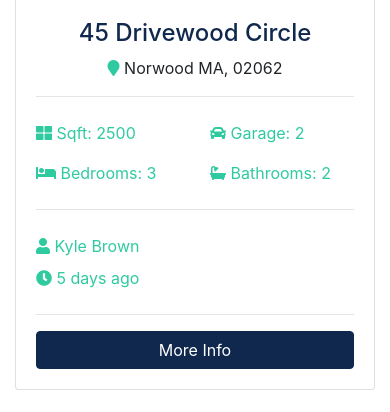
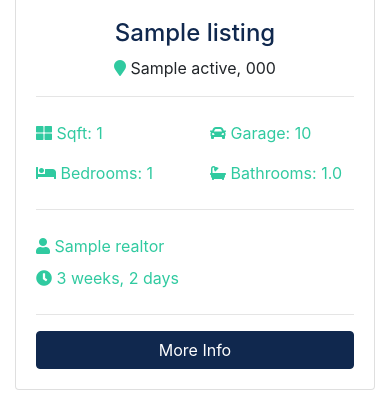
Before and after one commit to IamOmaR22/Real-Estate-Project-with-Django-PostgreSQL, a Django app: page / in a window 390 px wide. Shown: the part 1194-1606 px from the top of the page. Run offline with Django 3.2, Linux system fonts and the light colour scheme; tables that the repository leaves empty hold one stand-in row (values such as "Sample post"); some libraries are stand-ins or nearby versions.

Commit message:
Dynamic Home and About Page

```diff
--- a/pages/views.py
+++ b/pages/views.py
@@ -1,10 +1,31 @@
 from django.shortcuts import render
+from django.http import HttpResponse
+from listings.models import Listing
+from realtors.models import Realtor
 
-from django.http import HttpResponse
 # Create your views here.
 
 def index(request):
-    return render(request, 'pages/index.html')
+
+    listings = Listing.objects.order_by('-list_date').filter(is_published=True)[:3]
+
+    context = {
+        'listings': listings
+    }
+
+    return render(request, 'pages/index.html', context)
+
 
 def about(request):
-    return render(request, 'pages/about.html')
+    # Get all realtors
+    realtors = Realtor.objects.order_by('-hire_date')
+
+    # Get MVP (Seller of the month)
+    mvp_realtors = Realtor.objects.all().filter(is_mvp=True)
+
+    context = {
+        'realtors': realtors,
+        'mvp_realtors': mvp_realtors
+    }
+
+    return render(request, 'pages/about.html', context)
--- a/templates/pages/index.html
+++ b/templates/pages/index.html
@@ -1,6 +1,6 @@
 {% extends 'base.html' %}
 
-{% load static %}
+{% load humanize %}  <!-- Humanize used to customize date, price etc -->
 
 {% block content %}
 
@@ -133,138 +133,64 @@
     <div class="container">
       <h3 class="text-center mb-3">Latest Listings</h3>
       <div class="row">
-        <!-- Listing 1 -->
+
+
+          {% if listings %}
+
+              {% for listing in listings %}
                 <div class="col-md-6 col-lg-4 mb-4">
                   <div class="card listing-preview">
-            <img class="card-img-top" src="assets/img/homes/home-1.jpg" alt="">
+                    <img class="card-img-top" src="{{ listing.photo_main.url }}" alt="">
                     <div class="card-img-overlay">
                       <h2>
-                <span class="badge badge-secondary text-white">$490,000</span>
+                        <span class="badge badge-secondary text-white">${{ listing.price | intcomma }}</span>   <!-- Humanize used to customize date, price etc -->
                       </h2>
                     </div>
                     <div class="card-body">
                       <div class="listing-heading text-center">
-                <h4 class="text-primary">45 Drivewood Circle</h4>
+                        <h4 class="text-primary">{{ listing.title }}</h4>
                         <p>
-                  <i class="fas fa-map-marker text-secondary"></i> Norwood MA, 02062</p>
+                          <i class="fas fa-map-marker text-secondary"></i> {{ listing.city }} {{ listing.state }}, {{ listing.zipcode }}</p>
                       </div>
                       <hr>
                       <div class="row py-2 text-secondary">
                         <div class="col-6">
-                  <i class="fas fa-th-large"></i> Sqft: 2500</div>
+                          <i class="fas fa-th-large"></i> Sqft: {{ listing.sqft }}</div>
                         <div class="col-6">
-                  <i class="fas fa-car"></i> Garage: 2</div>
+                          <i class="fas fa-car"></i> Garage: {{ listing.garage }}</div>
                       </div>
                       <div class="row py-2 text-secondary">
                         <div class="col-6">
-                  <i class="fas fa-bed"></i> Bedrooms: 3</div>
+                          <i class="fas fa-bed"></i> Bedrooms: {{ listing.bedrooms }}</div>
                         <div class="col-6">
-                  <i class="fas fa-bath"></i> Bathrooms: 2</div>
+                          <i class="fas fa-bath"></i> Bathrooms: {{ listing.bathrooms }}</div>
                       </div>
                       <hr>
                       <div class="row py-2 text-secondary">
                         <div class="col-6">
-                  <i class="fas fa-user"></i> Kyle Brown</div>
+                          <i class="fas fa-user"></i> {{ listing.realtor }}</div>
                       </div>
                       <div class="row text-secondary pb-2">
                         <div class="col-6">
-                  <i class="fas fa-clock"></i> 5 days ago</div>
+                          <i class="fas fa-clock"></i> {{ listing.list_date | timesince }}</div>  <!-- Humanize used to customize date, price etc -->
                       </div>
                       <hr>
-              <a href="listing.html" class="btn btn-primary btn-block">More Info</a>
+                      <a href="{% url 'listing' listing.id %}" class="btn btn-primary btn-block">More Info</a>
                     </div>
                   </div>
                 </div>
+              {% endfor %}
 
-        <!-- Listing 2 -->
-        <div class="col-md-6 col-lg-4 mb-4">
-          <div class="card listing-preview">
-            <img class="card-img-top" src="assets/img/homes/home-2.jpg" alt="">
-            <div class="card-img-overlay">
-              <h2>
-                <span class="badge badge-secondary text-white">$550,000</span>
-              </h2>
+          {% else %}
+            <div class="col-md-12">
+                <p>No Listings Available</p>
             </div>
-            <div class="card-body">
-              <div class="listing-heading text-center">
-                <h4 class="text-primary">18 Jefferson Lane</h4>
-                <p>
-                  <i class="fas fa-map-marker text-secondary"></i> Woburn MA, 01801</p>
-              </div>
-              <hr>
-              <div class="row py-2 text-secondary">
-                <div class="col-6">
-                  <i class="fas fa-th-large"></i> Sqft: 3200</div>
-                <div class="col-6">
-                  <i class="fas fa-car"></i> Garage: 1</div>
-              </div>
-              <div class="row py-2 text-secondary">
-                <div class="col-6">
-                  <i class="fas fa-bed"></i> Bedrooms: 4</div>
-                <div class="col-6">
-                  <i class="fas fa-bath"></i> Bathrooms: 2.5</div>
-              </div>
-              <hr>
-              <div class="row py-2 text-secondary">
-                <div class="col-6">
-                  <i class="fas fa-user"></i> Mark Hudson</div>
-              </div>
-              <div class="row text-secondary pb-2">
-                <div class="col-6">
-                  <i class="fas fa-clock"></i> 5 days ago</div>
-              </div>
-              <hr>
-              <a href="listing.html" class="btn btn-primary btn-block">More Info</a>
-            </div>
-          </div>
-        </div>
-
-        <!-- Listing 3 -->
-        <div class="col-md-6 col-lg-4 mb-4">
-          <div class="card listing-preview">
-            <img class="card-img-top" src="assets/img/homes/home-3.jpg" alt="">
-            <div class="card-img-overlay">
-              <h2>
-                <span class="badge badge-secondary text-white">$580,000</span>
-              </h2>
-            </div>
-            <div class="card-body">
-              <div class="listing-heading text-center">
-                <h4 class="text-primary">187 Woodrow Street</h4>
-                <p>
-                  <i class="fas fa-map-marker text-secondary"></i> Salem MA, 01915</p>
-              </div>
-              <hr>
-              <div class="row py-2 text-secondary">
-                <div class="col-6">
-                  <i class="fas fa-th-large"></i> Sqft: 3107</div>
-                <div class="col-6">
-                  <i class="fas fa-car"></i> Garage: 0</div>
-              </div>
-              <div class="row py-2 text-secondary">
-                <div class="col-6">
-                  <i class="fas fa-bed"></i> Bedrooms: 4</div>
-                <div class="col-6">
-                  <i class="fas fa-bath"></i> Bathrooms: 3</div>
-              </div>
-              <hr>
-              <div class="row py-2 text-secondary">
-                <div class="col-6">
-                  <i class="fas fa-user"></i> Mark Hudson</div>
-              </div>
-              <div class="row text-secondary pb-2">
-                <div class="col-6">
-                  <i class="fas fa-clock"></i> 5 days ago</div>
-              </div>
-              <hr>
-              <a href="listing.html" class="btn btn-primary btn-block">More Info</a>
-            </div>
-          </div>
-        </div>
+          {% endif %}
 
       </div>
     </div>
   </section>
+
 
   <section id="services" class="py-5 bg-secondary text-white">
     <div class="container">
```
Also changed, not shown: templates/pages/about.html (+30 -29 lines). Lines whose indentation alone changed are shown as unchanged.
